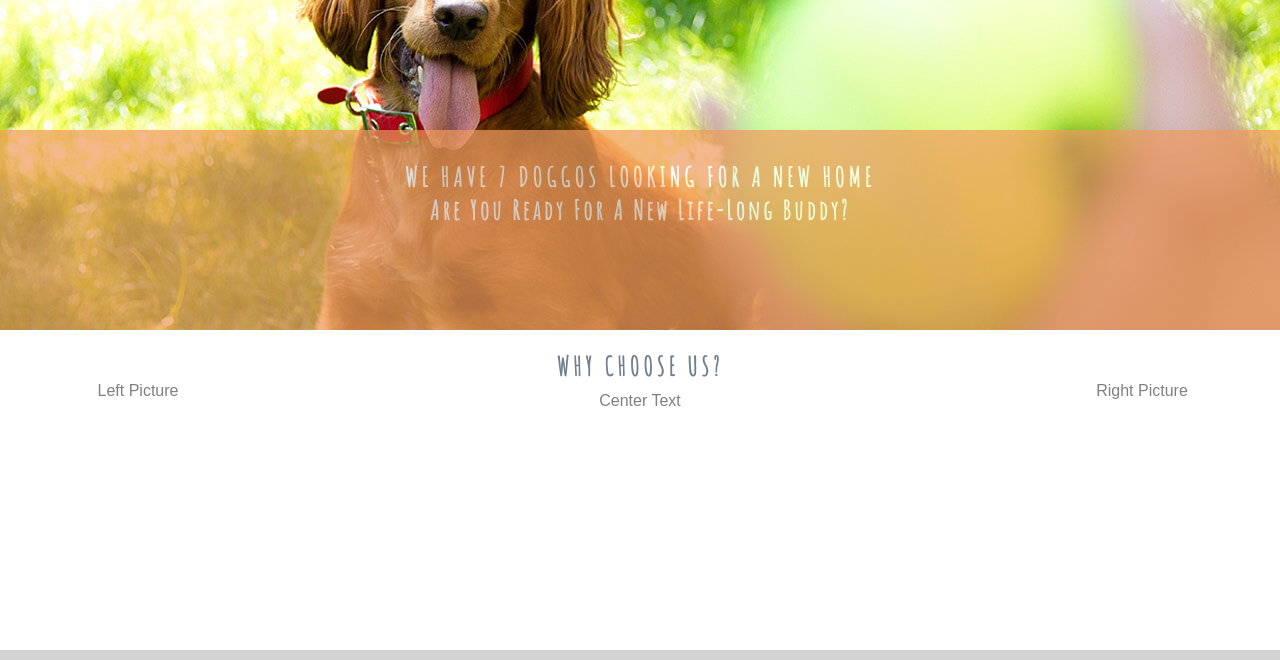
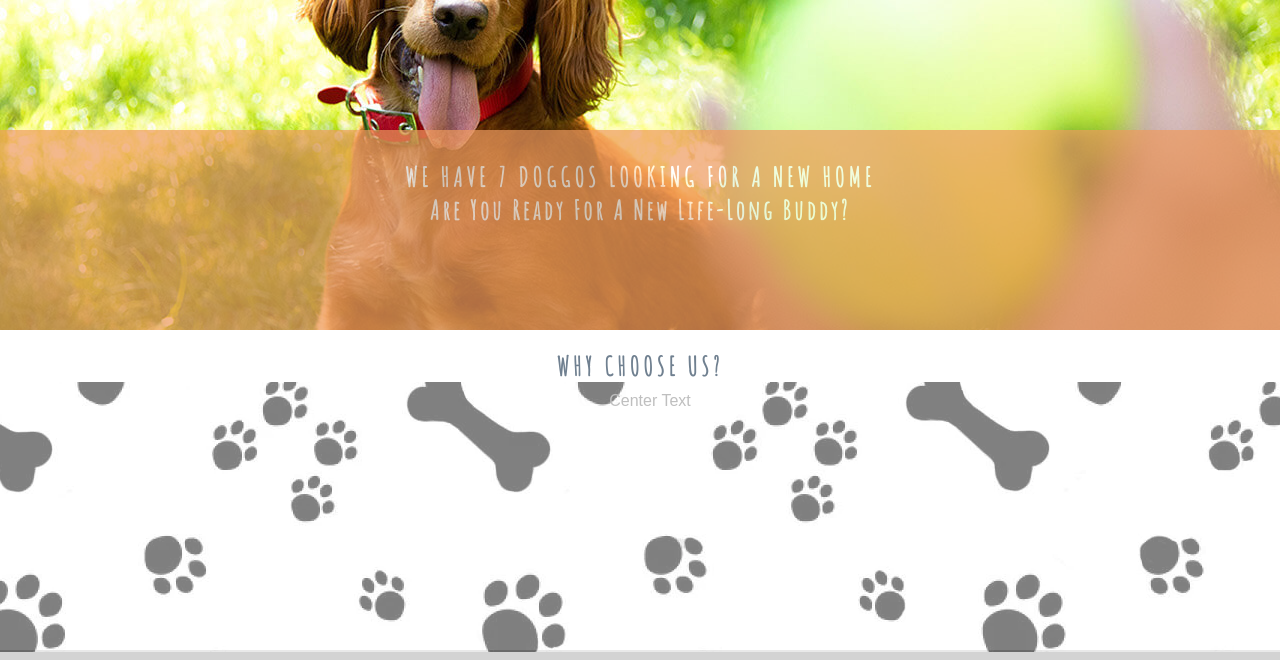
Before and after one commit to SadekRahman/Project-Portfolio-1, a plain HTML site: page index.html in a window 1280 px wide. Shown: the part 317-977 px from the top of the page. Drawn offline with Linux system fonts and the light colour scheme.

Commit message:
added background to convince

```diff
--- a/assets/css/style.css
+++ b/assets/css/style.css
@@ -115,28 +115,20 @@ button {
     text-align: center;
     padding-top: 20px;
 }
-#left-choose {
-    height: 300px;
-    width: 20%;
-    padding-left: 10px;
-    float: left;
+
+#center-choose {
+    height: 250px;
+    width: 100%;
+    padding: 10px;
+    background: url(../images/dogprints.webp) no-repeat center center;
+    opacity: 50%;
 }
-#right-choose {
-    height: 300px;
-    width: 20%;
-    padding-right: 10px;
-    float: right;
-}
-#center-choose {
-    height: 100px;
-    width: 80%;
-    padding: 10px;
-}
+
 /* footer */
 footer {
     background-color: lightgray;
     height: 150px;
-    margin-bottom: 0px;
+    margin: 0px;
 
 }
 .icons{
--- a/index.html
+++ b/index.html
@@ -44,8 +44,6 @@
     </section>
     <section id="win-the-heart">
         <h1>Why Choose Us?</h1>
-        <div id="left-choose">Left Picture</div>
-        <div id="right-choose">Right Picture</div>
         <div id="center-choose">Center Text</div>
     </section>
     <!-- <section>
```
Also changed, not shown: assets/images/dogprints.webp (added).
